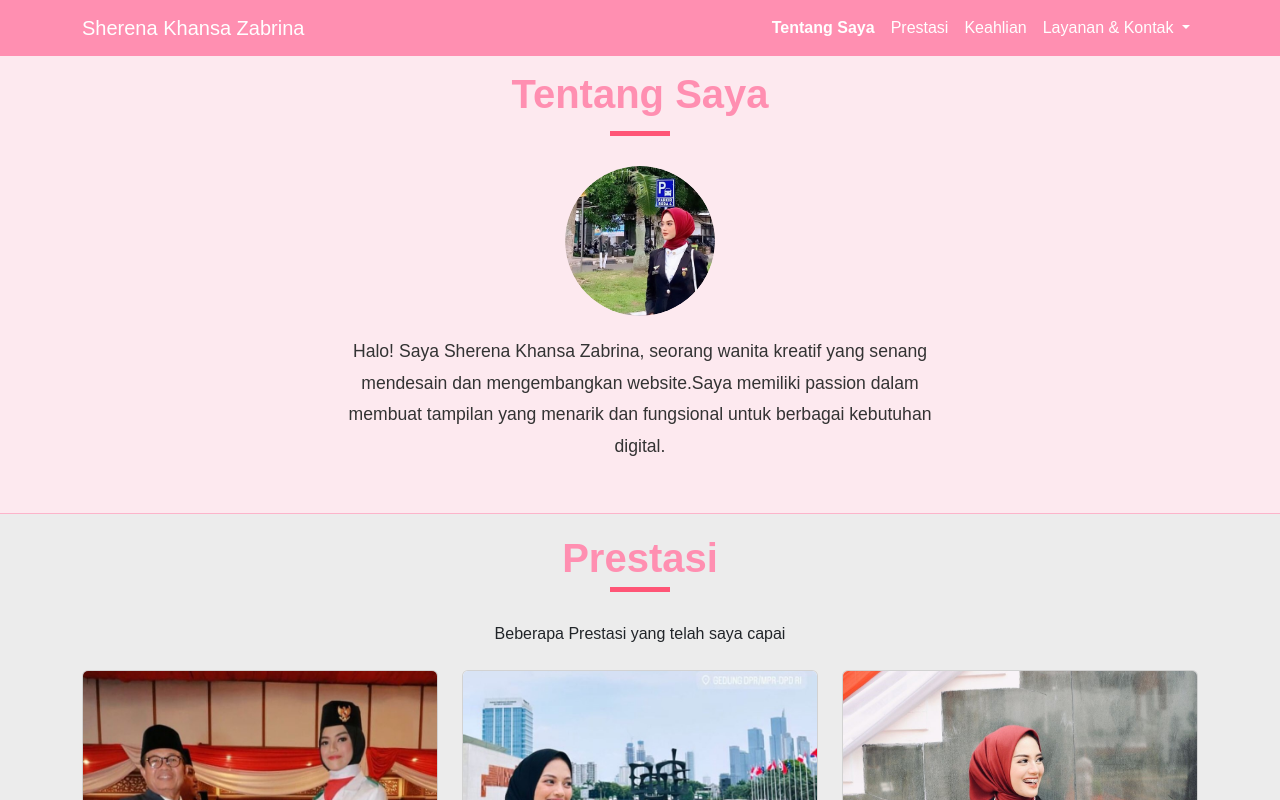
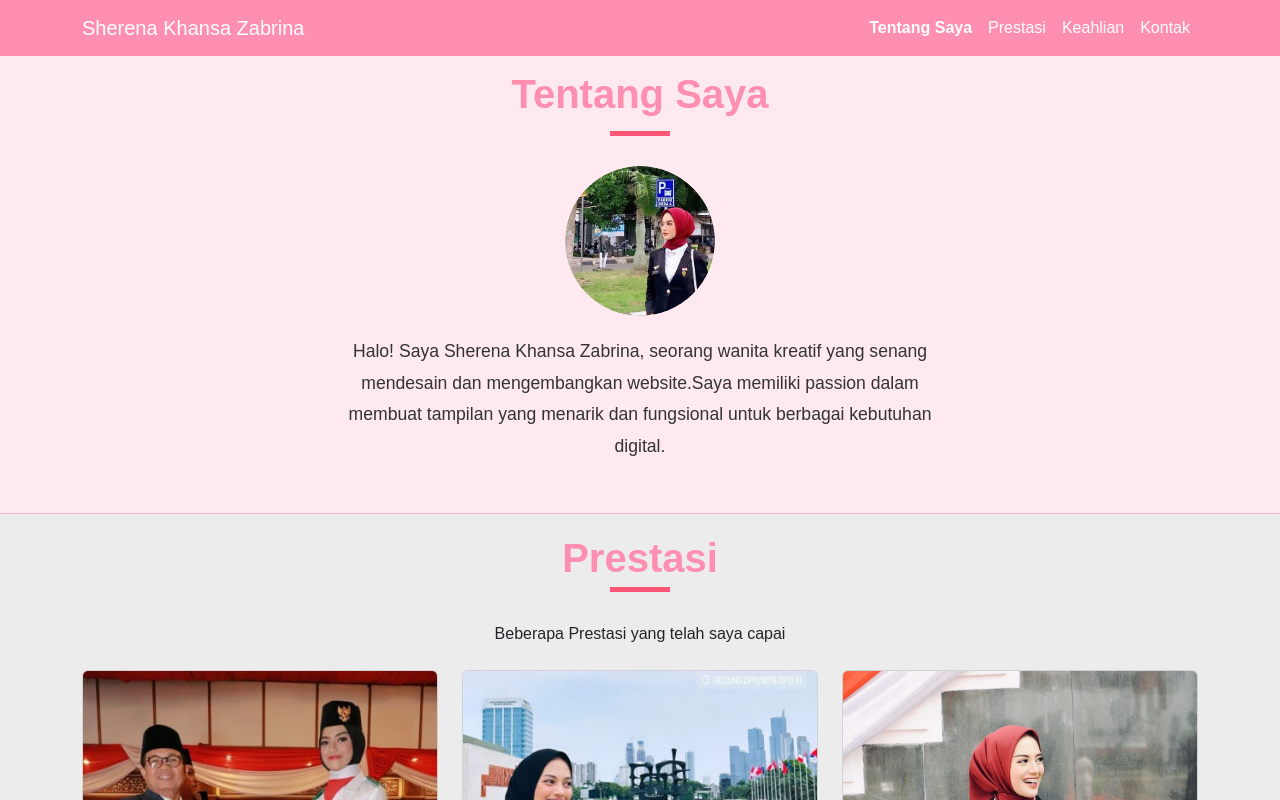
Before and after one commit to sherenakhansaz/portofolio, a plain HTML site: page index.html in a window 1280 px wide. Shown: the top 800 px of the page. Drawn offline with nearby package versions, Linux system fonts and the light colour scheme.

Commit message:
menu navbar

```diff
--- a/index.html
+++ b/index.html
@@ -34,16 +34,8 @@
                     <li class="nav-item">
                         <a class="nav-link" href="#skills">Keahlian</a>
                     </li>
-                    <!-- Dropdown Layanan dan Kontak -->
-                    <li class="nav-item dropdown">
-                        <a class="nav-link dropdown-toggle" href="#" id="navbarDropdown" role="button"
-                            data-bs-toggle="dropdown" aria-expanded="false">
-                            Layanan & Kontak
-                        </a>
-                        <ul class="dropdown-menu" aria-labelledby="navbarDropdown">
-                            <li><a class="dropdown-item" href="#services">Layanan</a></li>
-                            <li><a class="dropdown-item" href="#contact">Kontak</a></li>
-                        </ul>
+                    <li class="nav-item">
+                        <a class="nav-link" href="#contact">Kontak</a>
                     </li>
                 </ul>
             </div>
```
